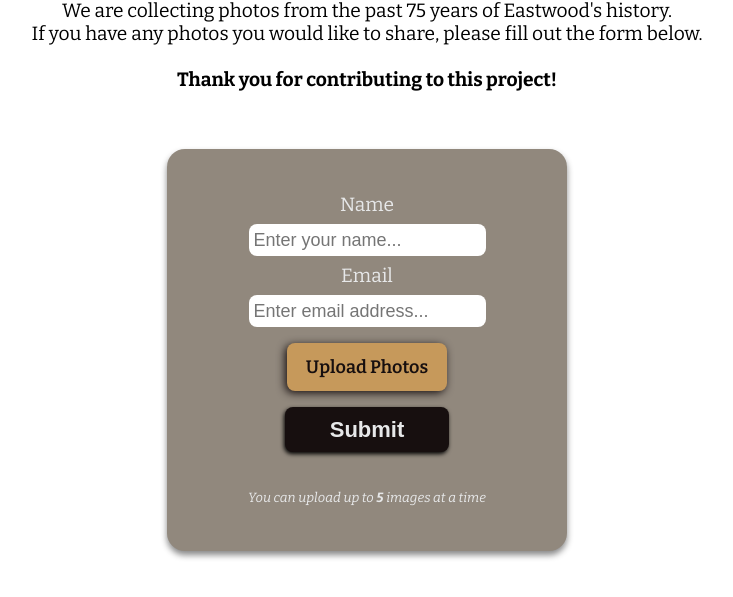
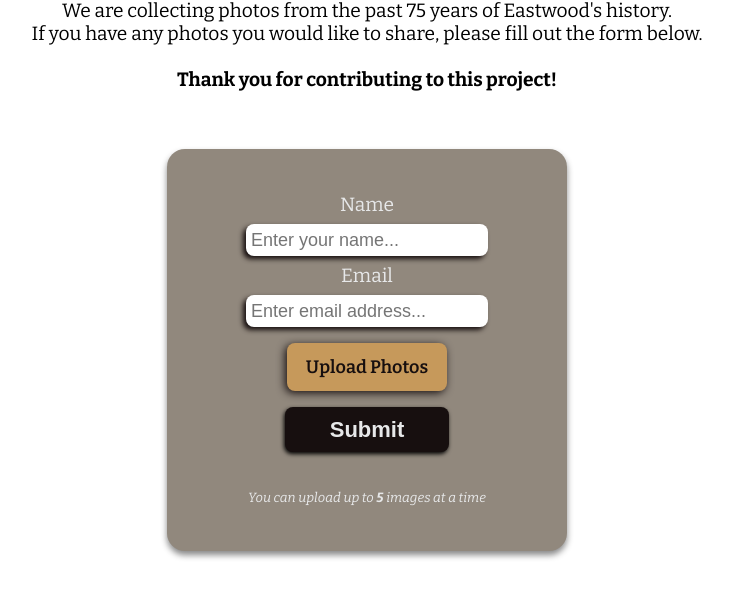
Before and after one commit to lob0scuro/eastwood-legacy, a website: page index.html in a window 1280 px wide. Shown: the part 327-924 px from the top of the page, without its empty margins (273-1006 px from the left). Drawn offline with nearby package versions, Linux system fonts and the light colour scheme.

Commit message:
style changes for inputs

```diff
--- a/style.css
+++ b/style.css
@@ -98,7 +98,12 @@ form div input {
   border-radius: 8px;
   border: none;
   font-size: 18px;
-  padding-left: 5px;
+  padding: 5px;
+  box-shadow: -3px 3px 5px var(--black);
+}
+
+form div input:focus {
+  border: 4px inset var(--deepGold);
 }
 
 h3#info-header {
```
